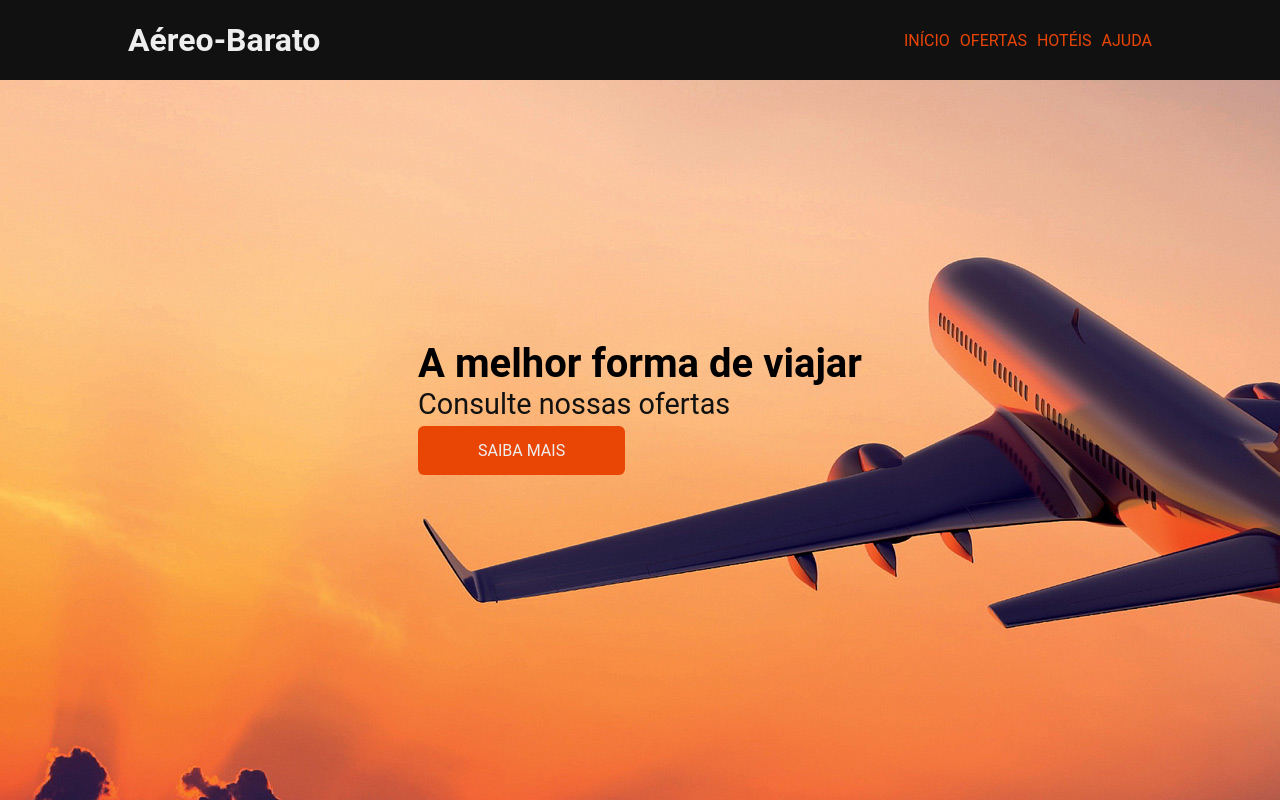
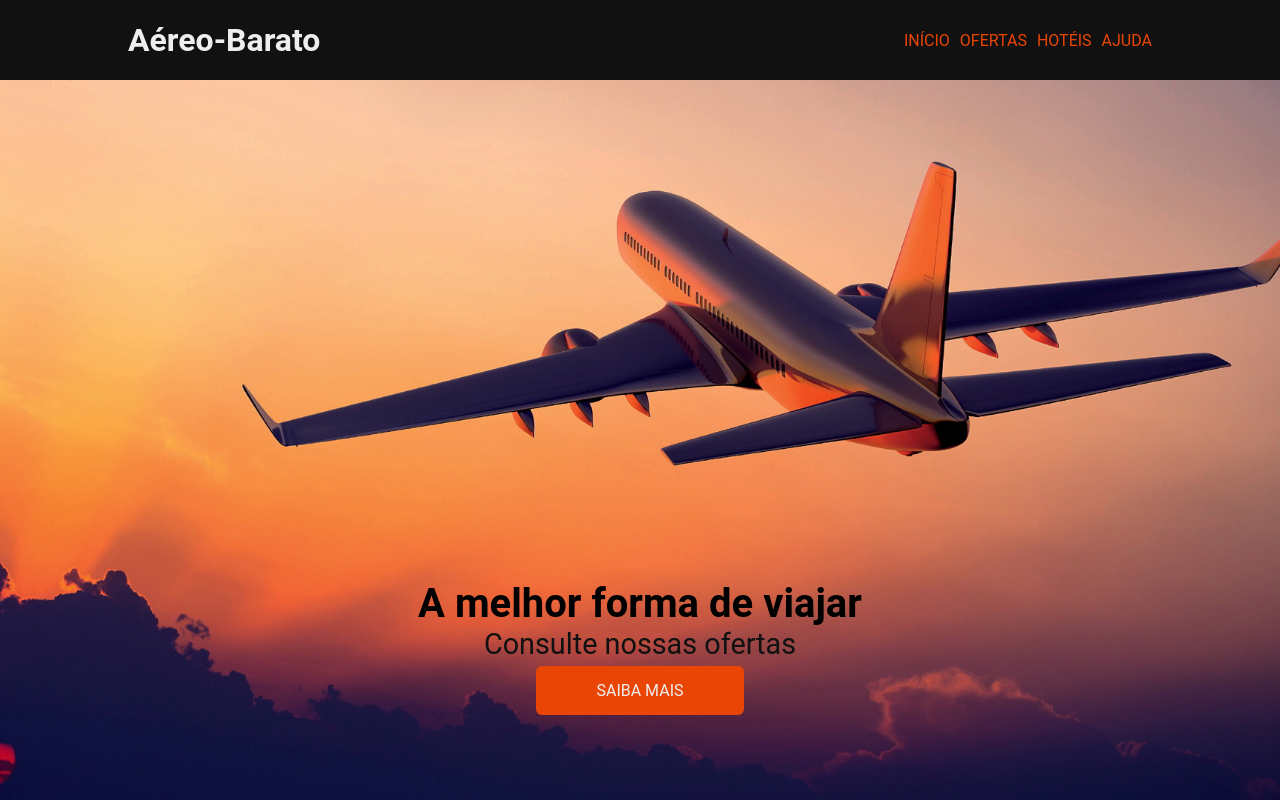
Before and after one commit to adrian0sant0s/loja-passagems-aereas, a plain HTML site: page index.html in a window 1280 px wide. Shown: the top 802 px of the page. Drawn offline with Linux system fonts and the light colour scheme.

Commit message:
change in SHOWCASE

```diff
--- a/index.html
+++ b/index.html
@@ -21,13 +21,13 @@
       </div>
     </nav>
 
-    <header id="showcase">
+    <section id="showcase">
       <div id="showcase-container">
         <h2>A melhor forma de viajar</h2>
         <p>Consulte nossas ofertas</p>
         <a href="" class="btn">Saiba mais</a>
       </div>
-    </header>
+    </section>
 
     <!-- Ofertas -->
 
--- a/style.css
+++ b/style.css
@@ -22,7 +22,6 @@ a {
 
 #navbar {
   position: fixed;
-  top: 0;
   width: 100%;
   background-color: #111;
   color: #eee;
@@ -59,13 +58,14 @@ a {
   height: 100vh;
   display: flex;
   justify-content: center;
-  align-items: center;
+  align-items: flex-end;
   color: #000;
-  background: url("./assets/avião.jpg");
+  background: url("./assets/avião.jpg") no-repeat center center/cover;
+  padding-bottom: 100px;
 }
 
 #showcase-container {
-  text-align: left;
+  text-align: center;
 }
 
 #showcase-container h2 {
@@ -294,6 +294,7 @@ a {
   width: 300px;
   padding: 30px;
   text-align: center;
+  cursor: pointer;
 }
 
 .container-help h2 {
```
